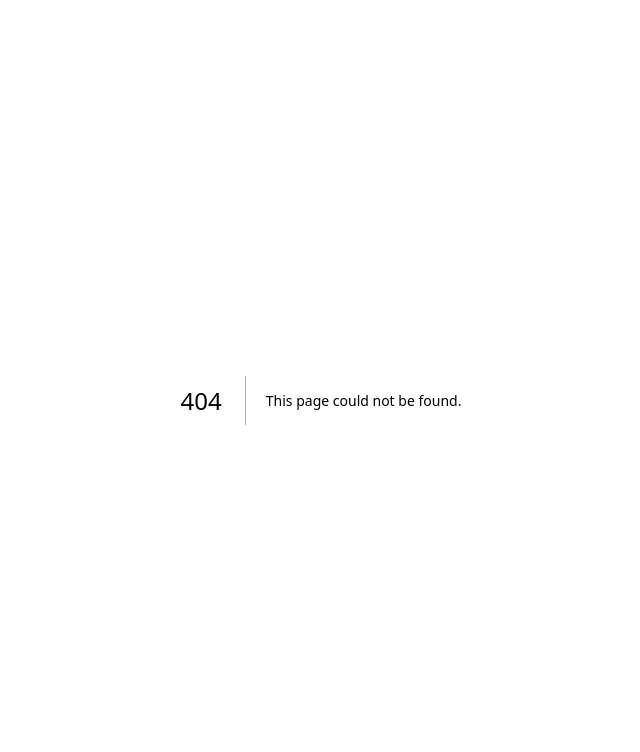
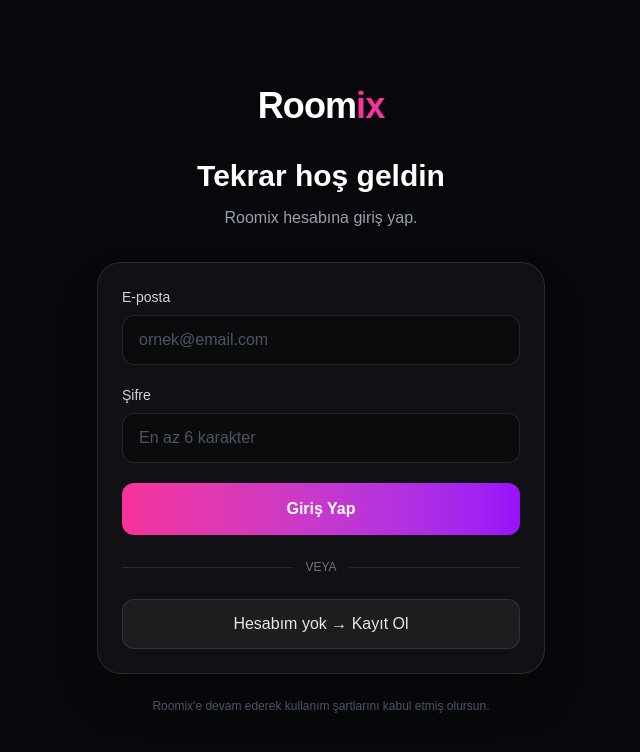
Before and after one commit to yardimcimurat5555-byte/Roomix, a Next.js app: page /giris in a window 1280 px wide. Before the commit this address had no page. Shown: the top 752 px of the page, without its empty margins (319-959 px from the left). Built offline with nearby package versions, Linux system fonts and the light colour scheme; no server answers.

Commit message:
Giris ve kayit sayfasi eklendi

```diff
--- /dev/null
+++ b/app/giris/page.tsx
@@ -0,0 +1,150 @@
+"use client";
+
+import { useState } from "react";
+import { createClient } from "@/lib/supabase/client";
+
+export default function GirisPage() {
+  const supabase = createClient();
+
+  const [kayitModu, setKayitModu] = useState(false);
+  const [email, setEmail] = useState("");
+  const [sifre, setSifre] = useState("");
+  const [yukleniyor, setYukleniyor] = useState(false);
+  const [mesaj, setMesaj] = useState("");
+
+  async function formGonder(e: React.FormEvent) {
+    e.preventDefault();
+    setYukleniyor(true);
+    setMesaj("");
+
+    if (kayitModu) {
+      const { error } = await supabase.auth.signUp({
+        email,
+        password: sifre,
+      });
+
+      if (error) {
+        setMesaj(error.message);
+      } else {
+        setMesaj(
+          "Kayıt başarılı! E-posta adresini kontrol et ve hesabını doğrula."
+        );
+      }
+    } else {
+      const { error } = await supabase.auth.signInWithPassword({
+        email,
+        password: sifre,
+      });
+
+      if (error) {
+        setMesaj("E-posta veya şifre hatalı.");
+      } else {
+        window.location.href = "/";
+      }
+    }
+
+    setYukleniyor(false);
+  }
+
+  return (
+    <main className="min-h-screen bg-[#08080c] text-white flex items-center justify-center px-6 py-12">
+      <div className="w-full max-w-md">
+        <div className="mb-8 text-center">
+          <a
+            href="/"
+            className="text-4xl font-black tracking-tight"
+          >
+            <span className="text-white">Room</span>
+            <span className="text-pink-500">ix</span>
+          </a>
+
+          <h1 className="mt-8 text-3xl font-bold">
+            {kayitModu ? "Roomix'e katıl" : "Tekrar hoş geldin"}
+          </h1>
+
+          <p className="mt-3 text-gray-400">
+            {kayitModu
+              ? "Hesabını oluştur ve odanı kurmaya başla."
+              : "Roomix hesabına giriş yap."}
+          </p>
+        </div>
+
+        <div className="rounded-3xl border border-white/10 bg-white/[0.04] p-6 shadow-2xl">
+          <form onSubmit={formGonder} className="space-y-5">
+            <div>
+              <label className="mb-2 block text-sm font-medium text-gray-300">
+                E-posta
+              </label>
+
+              <input
+                type="email"
+                value={email}
+                onChange={(e) => setEmail(e.target.value)}
+                placeholder="ornek@email.com"
+                required
+                className="w-full rounded-xl border border-white/10 bg-black/30 px-4 py-3 text-white outline-none transition placeholder:text-gray-600 focus:border-pink-500"
+              />
+            </div>
+
+            <div>
+              <label className="mb-2 block text-sm font-medium text-gray-300">
+                Şifre
+              </label>
+
+              <input
+                type="password"
+                value={sifre}
+                onChange={(e) => setSifre(e.target.value)}
+                placeholder="En az 6 karakter"
+                minLength={6}
+                required
+                className="w-full rounded-xl border border-white/10 bg-black/30 px-4 py-3 text-white outline-none transition placeholder:text-gray-600 focus:border-pink-500"
+              />
+            </div>
+
+            {mesaj && (
+              <div className="rounded-xl border border-pink-500/20 bg-pink-500/10 px-4 py-3 text-sm text-pink-200">
+                {mesaj}
+              </div>
+            )}
+
+            <button
+              type="submit"
+              disabled={yukleniyor}
+              className="w-full rounded-xl bg-gradient-to-r from-pink-500 to-purple-600 px-4 py-3.5 font-semibold transition hover:opacity-90 disabled:cursor-not-allowed disabled:opacity-50"
+            >
+              {yukleniyor
+                ? "Lütfen bekle..."
+                : kayitModu
+                ? "Ücretsiz Kayıt Ol"
+                : "Giriş Yap"}
+            </button>
+          </form>
+
+          <div className="my-6 flex items-center gap-3">
+            <div className="h-px flex-1 bg-white/10" />
+            <span className="text-xs text-gray-500">VEYA</span>
+            <div className="h-px flex-1 bg-white/10" />
+          </div>
+
+          <button
+            type="button"
+            onClick={() => {
+              setKayitModu(!kayitModu);
+              setMesaj("");
+            }}
+            className="w-full rounded-xl border border-white/10 bg-white/5 px-4 py-3 font-medium text-gray-200 transition hover:bg-white/10"
+          >
+            {kayitModu
+              ? "Zaten hesabım var → Giriş Yap"
+              : "Hesabım yok → Kayıt Ol"}
+          </button>
+        </div>
+
+        <p className="mt-6 text-center text-xs text-gray-600">
+          Roomix'e devam ederek kullanım şartlarını kabul etmiş olursun.
+        </p>
+      </div>
+    </main>
+  );
+}
```
